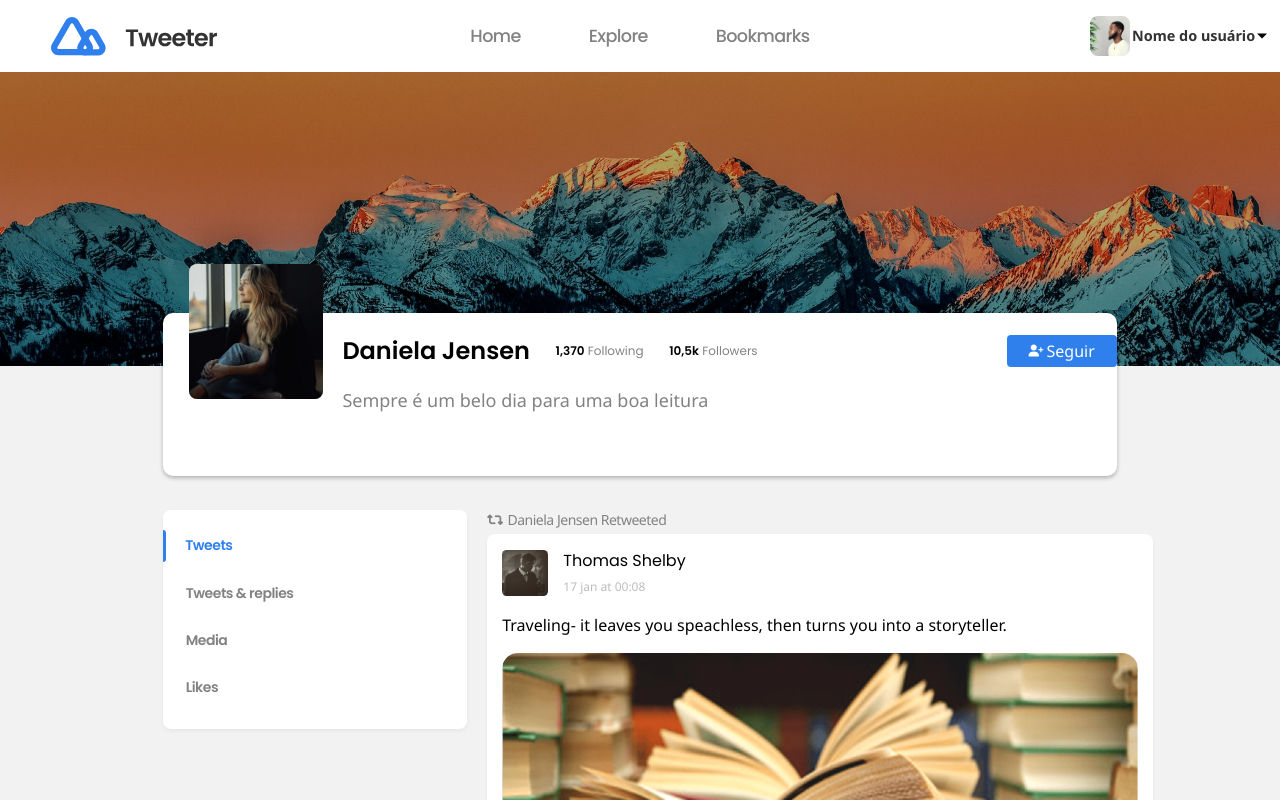
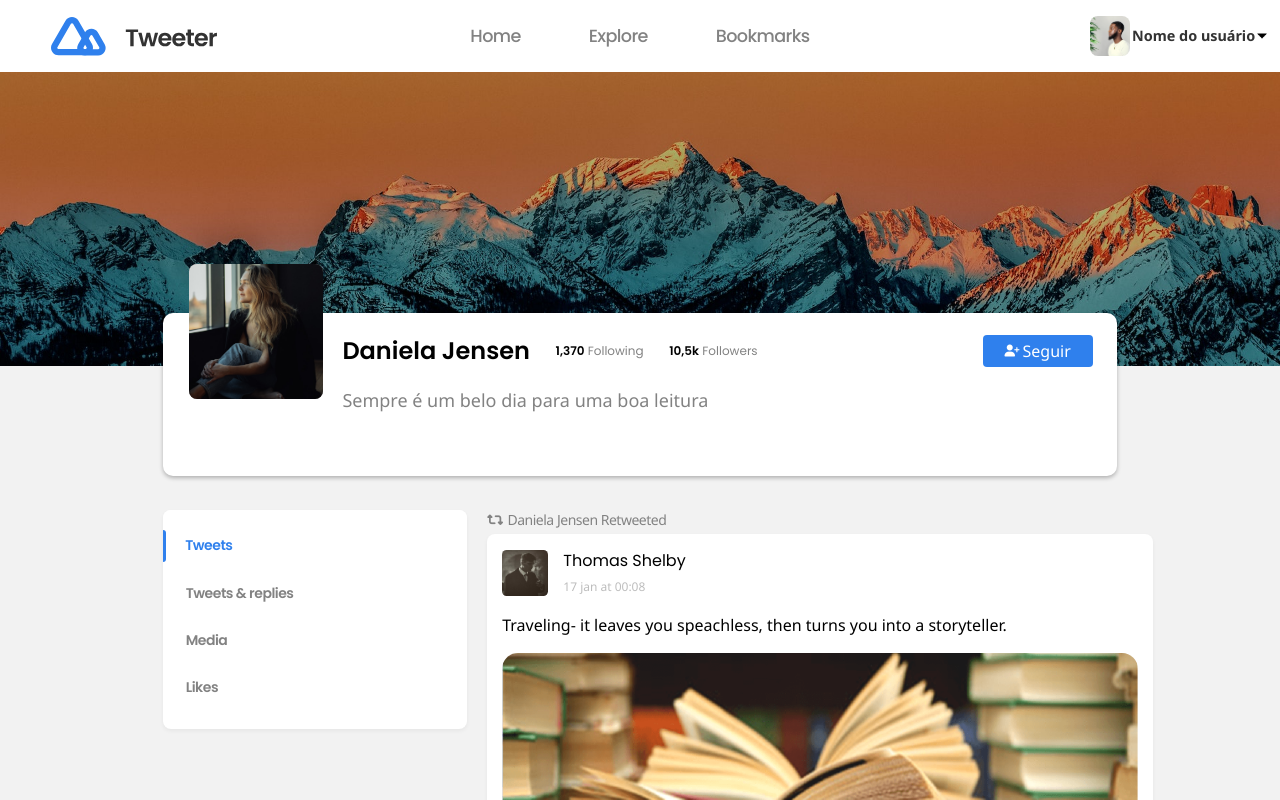
Before and after one commit to Sintese-Jr/twitter-clone-frontend, a React (Create React App) app in the folder projetotreinee/: page /perfil in a window 1280 px wide. Shown: the top 800 px of the page. Built offline with nearby package versions, Linux system fonts and the light colour scheme.

Commit message:
Corrigido bug botao perfil

```diff
--- a/projetotreinee/src/styles/cardperfil.css
+++ b/projetotreinee/src/styles/cardperfil.css
@@ -121,3 +121,7 @@
     font-size: 18px;
     margin-top: -7px;
 }
+
+.botao{
+    padding-right: 1.5em;
+}
```
